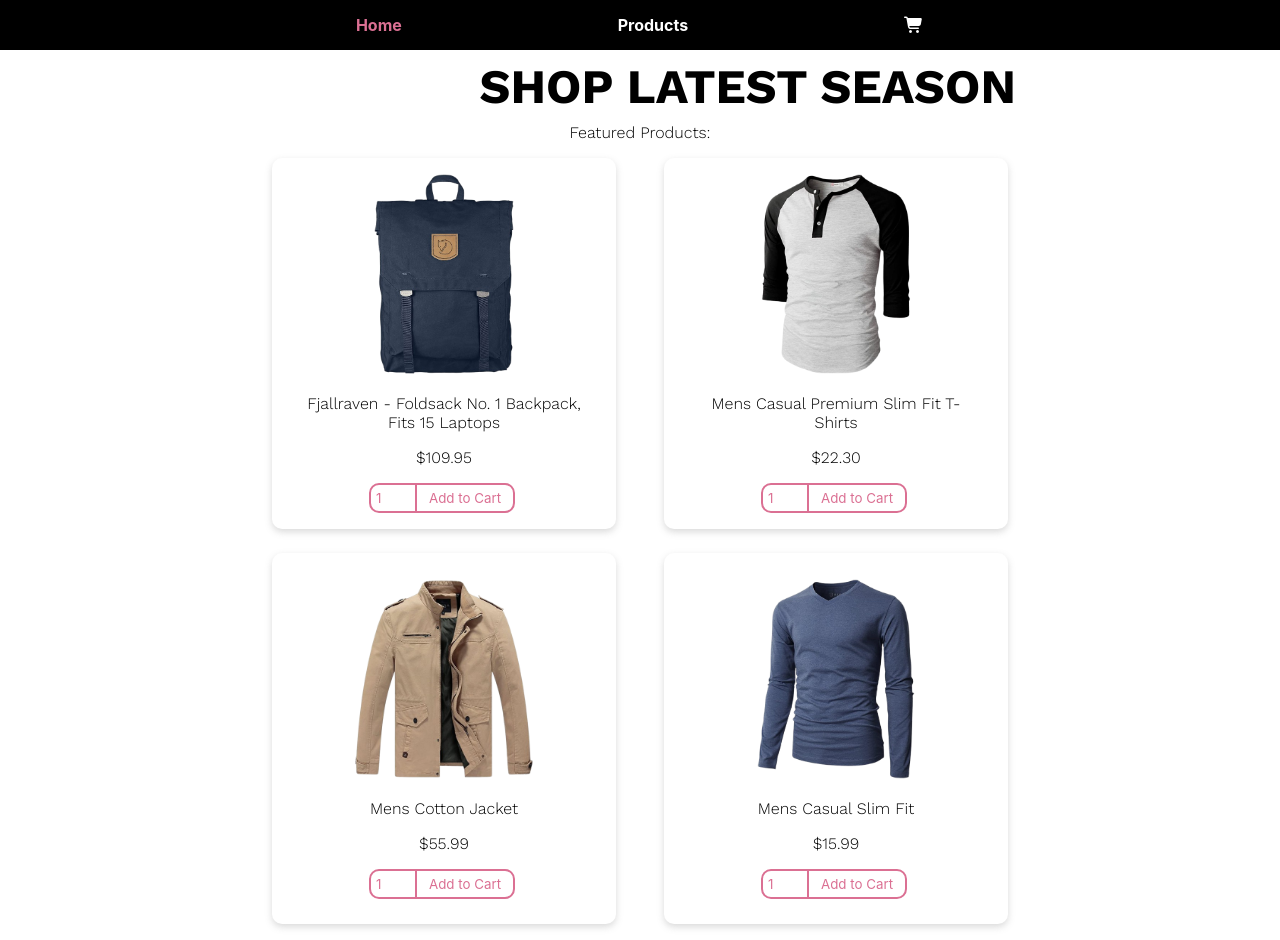
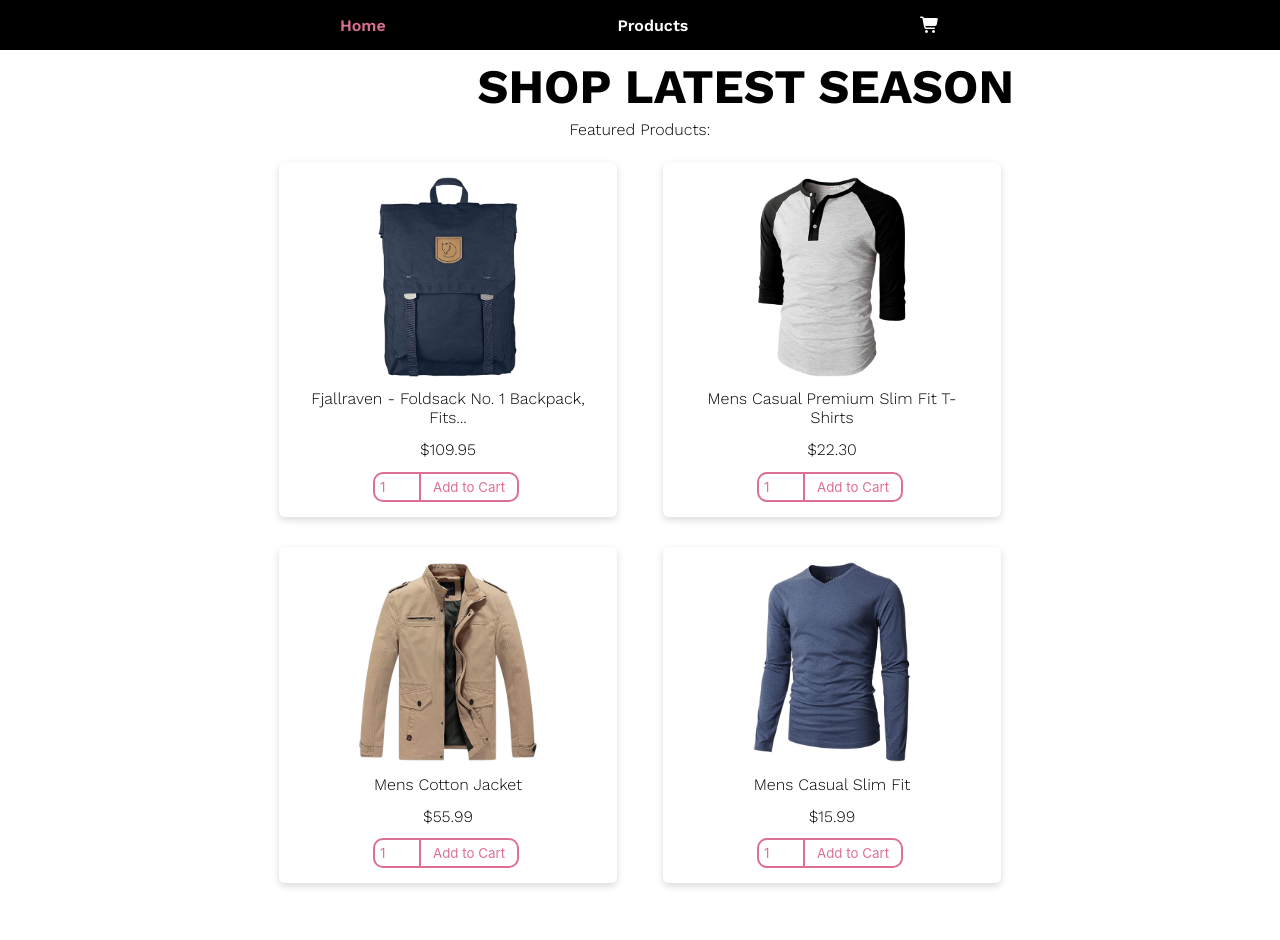
Before and after one commit to Kudratov1412/product_pro, a React (Create React App) app: page /home in a window 1280 px wide. After the commit the page ends 899 px from the top, so only its background shows below. Built offline with nearby package versions, Linux system fonts and the light colour scheme; a web font is replaced by a local one.

Commit message:
Products + fixed errors

```diff
--- a/src/App.js
+++ b/src/App.js
@@ -30,7 +30,7 @@
           <Home products={products} />
         </Route>
         <Route path="/products" exact>
-          <Products />
+          <Products products={products} />
         </Route>
         <Route path="/product/:id">
           <Product />
--- a/src/Components/GlobalStyle.js
+++ b/src/Components/GlobalStyle.js
@@ -8,6 +8,9 @@
     font-family: 'SF Pro Display', sans-serif;
     text-align: center;
   }
+  body {
+    margin: 8px;
+  }
   a {
     text-decoration: none;
     color: #000;
--- a/src/Components/Nav.js
+++ b/src/Components/Nav.js
@@ -49,22 +49,30 @@
 
 // Styled
 const StyledNav = styled.nav`
-  height: 12vh;
-  max-height: 50px;
+  height: 50px;
+  width: 100%;
+  top: 0;
+  left: 0;
   display: flex;
   justify-content: center;
   align-items: center;
   background-color: #000;
+  position: fixed;
+  z-index: 10;
   ul {
-    width: 1000px;
+    width: 800px;
+    max-width: 600px;
     display: flex;
     align-items: center;
-    justify-content: space-evenly;
+    justify-content: space-between;
     list-style: none;
     font-weight: bold;
   }
   a {
     color: #fff;
+    font-size: 1rem;
+    font-family: "Work Sans", sans-serif;
+    font-weight: 600;
   }
   li:hover {
     color: #db7093;
--- a/src/Components/ProCard.js
+++ b/src/Components/ProCard.js
@@ -2,6 +2,7 @@
 // FrameWorks
 import styled from "styled-components";
 import { Link } from "react-router-dom/cjs/react-router-dom.min";
+import { motion } from "framer-motion";
 
 export const ProCard = (product) => {
   const p = product.product;
@@ -10,12 +11,23 @@
     <StyledProCard className="proCard">
       <Link to={p.url}>
         <img src={p.img} alt="img" />
-        <h4>{p.title}</h4>
+        <div>
+          <h4>
+            {p.title.length > 42 ? p.title.slice(0, 42) + "..." : p.title}
+          </h4>
           <p>${p.price}</p>
+        </div>
       </Link>
       <form className="shopping">
         <input type="number" name="num" id="num" min={1} value={1} />
-        <button type="submit">Add to Cart</button>
+        <motion.button
+          transition={{ duration: "0.3" }}
+          initial={{ color: "#db7093", backgroundColor: "#fff" }}
+          whileHover={{ color: "#fff", backgroundColor: "#db7093" }}
+          type="submit"
+        >
+          Add to Cart
+        </motion.button>
       </form>
     </StyledProCard>
   );
@@ -23,25 +35,34 @@
 
 const StyledProCard = styled.div`
   display: flex;
+  justify-content: space-between;
+  align-items: center;
+  flex-direction: column;
+  margin: 2%;
+  padding: 15px;
+  border-radius: 6px;
+  box-shadow: 0 3px 7px rgba(133, 133, 133, 0.3);
+  a {
+    display: flex;
+    flex-direction: column;
     justify-content: center;
     align-items: center;
-  flex-direction: column;
-  padding: 1rem;
-  border-radius: 10px;
-  box-shadow: 0 3px 7px rgba(133, 133, 133, 0.3);
     img {
       height: 200px;
+      object-fit: scale-down;
+      max-width: 100%;
       /* margin: 20px 0 5px; */
     }
     h4 {
       font-family: "Work Sans", sans-serif;
       font-weight: 300;
-    margin: 1rem;
+      margin: 0.8rem;
     }
     p {
       font-family: "Work Sans", sans-serif;
       font-weight: 300;
-    margin: 1rem;
+      margin: 0.8rem;
+    }
   }
   .shopping {
     display: flex;
--- a/src/pages/Home.js
+++ b/src/pages/Home.js
@@ -27,32 +27,33 @@
   justify-content: center;
   align-items: center;
   flex-direction: column;
+  margin: 70px auto 0;
+  max-width: 768px;
   a {
     width: 100%;
-    max-width: 736px;
-  }
-  h1 {
-    width: 100%;
-    text-transform: uppercase;
-    font-weight: bold;
-    margin: 0.5rem;
-    text-align: end;
-    font-size: 3rem;
-    width: 100%;
-    font-family: "Work Sans", sans-serif;
+    h1 {
+      margin: 0 10px 0 19px;
+      text-transform: uppercase;
+      text-align: right;
+      line-height: 0.7;
+      font-size: 3rem;
+      font-weight: bold;
+      font-family: "Work Sans", sans-serif;
+    }
   }
   p {
     font-family: "Work Sans", sans-serif;
     font-weight: 300;
     font-size: 1rem;
+    margin: 1rem 0;
   }
   .products {
     max-width: 736px;
     display: grid;
-    grid-template-columns: 1fr 1fr;
-    grid-template-rows: 1fr 1fr;
-    gap: 24px 48px;
-    margin: 1rem;
+    grid-template-columns: repeat(auto-fit, minmax(250px, 1fr));
+    grid-auto-columns: auto;
+    gap: 1rem 2rem;
+    margin: 0 1rem 0;
   }
 `;
 
--- a/src/pages/Products.js
+++ b/src/pages/Products.js
@@ -1,7 +1,23 @@
 import React from "react";
+import styled from "styled-components";
+// Components
+import { ProCard } from "../Components/ProCard";
 
-const Products = () => {
-  return <div className="products">Products</div>;
+const Products = (products) => {
+  return (
+    <StyledProducts className="products">
+      {products.products.map((product) => (
+        <ProCard product={product} />
+      ))}
+    </StyledProducts>
+  );
 };
 
+const StyledProducts = styled.div`
+  margin: 70px 1rem 0;
+  display: grid;
+  grid-template-columns: repeat(auto-fill, minmax(250px, 1fr));
+  gap: 1rem 2rem;
+`;
+
 export default Products;
```
Lines whose indentation alone changed are shown as unchanged.
